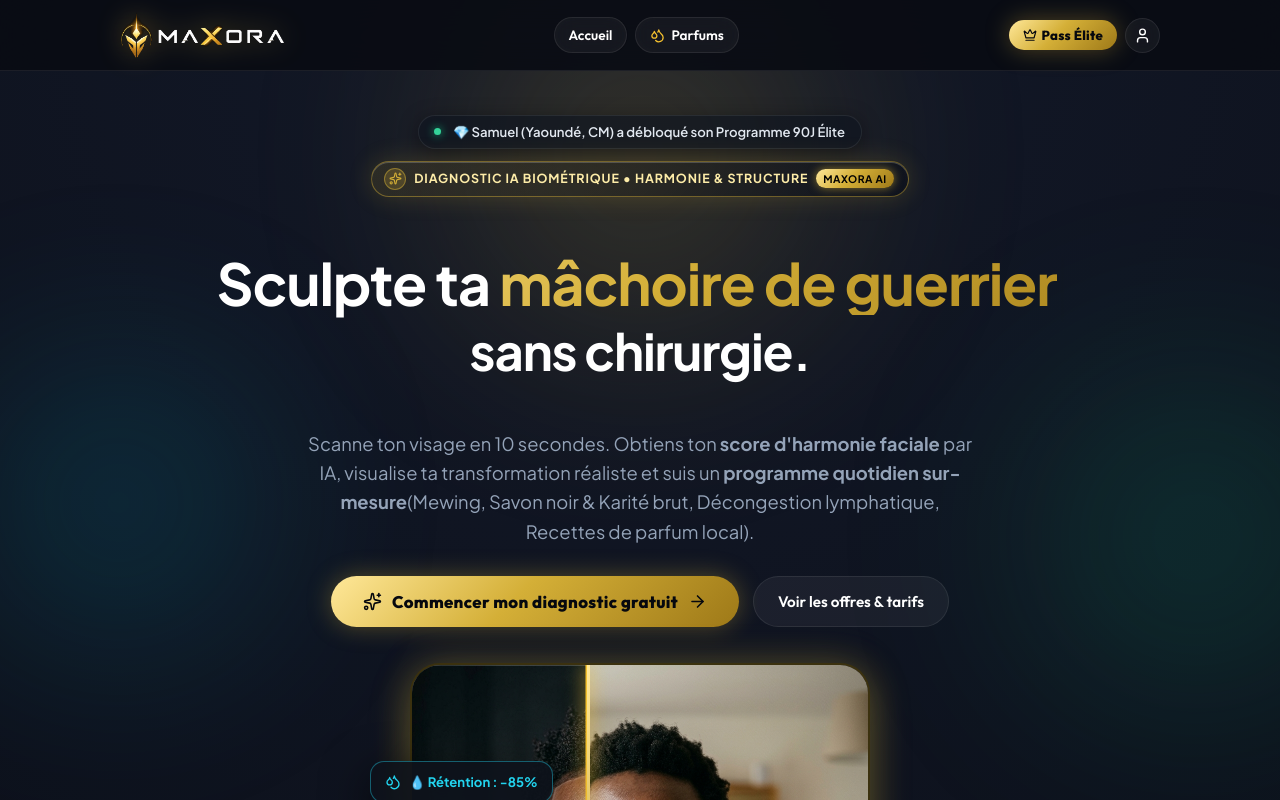
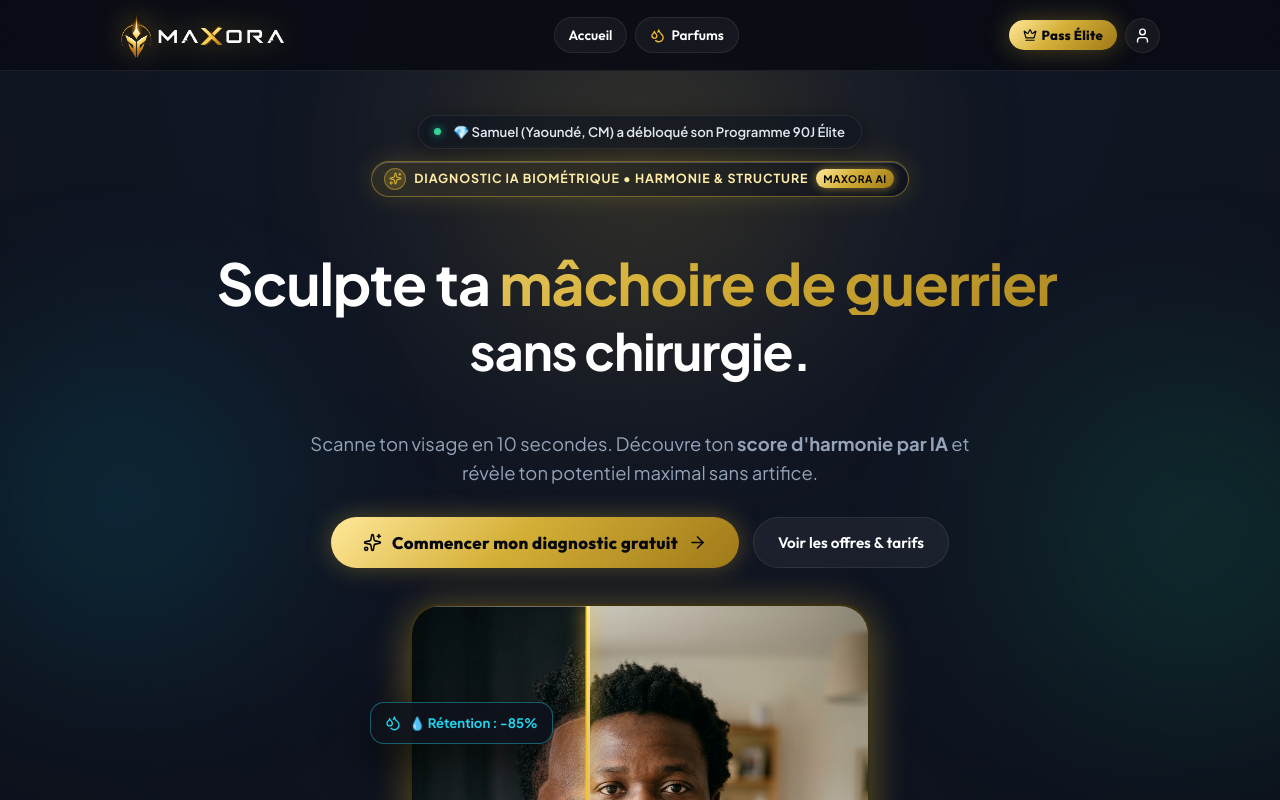
Before and after one commit to Underscore237/maxora, a React (Vite) app: page / in a window 1280 px wide. Shown: the top 800 px of the page. Built offline with nearby package versions, Linux system fonts and the light colour scheme; no server answers.

Commit message:
Refine hero subtitle to be concise, punchy and elegant

```diff
--- a/src/components/LandingHero.jsx
+++ b/src/components/LandingHero.jsx
@@ -118,11 +118,9 @@ export default function LandingHero({ onStartScan, onOpenPaywall }) {
         </span>
       </h1>
 
-      {/* SOUS-TITRE PRÉCIS & ADAPTÉ */}
+      {/* SOUS-TITRE COURT, ÉLÉGANT & IMPACTANT */}
       <p className="hero-subtitle">
-        Scanne ton visage en 10 secondes. Obtiens ton <strong>score d'harmonie faciale</strong> par IA,
-        visualise ta transformation réaliste et suis un <strong>programme quotidien sur-mesure</strong>
-        (Mewing, Savon noir & Karité brut, Décongestion lymphatique, Recettes de parfum local).
+        Scanne ton visage en 10 secondes. Découvre ton <strong>score d'harmonie par IA</strong> et révèle ton potentiel maximal sans artifice.
       </p>
 
       {/* CTA PRINCIPAUX AVEC EFFET RIPPLE */}
```
